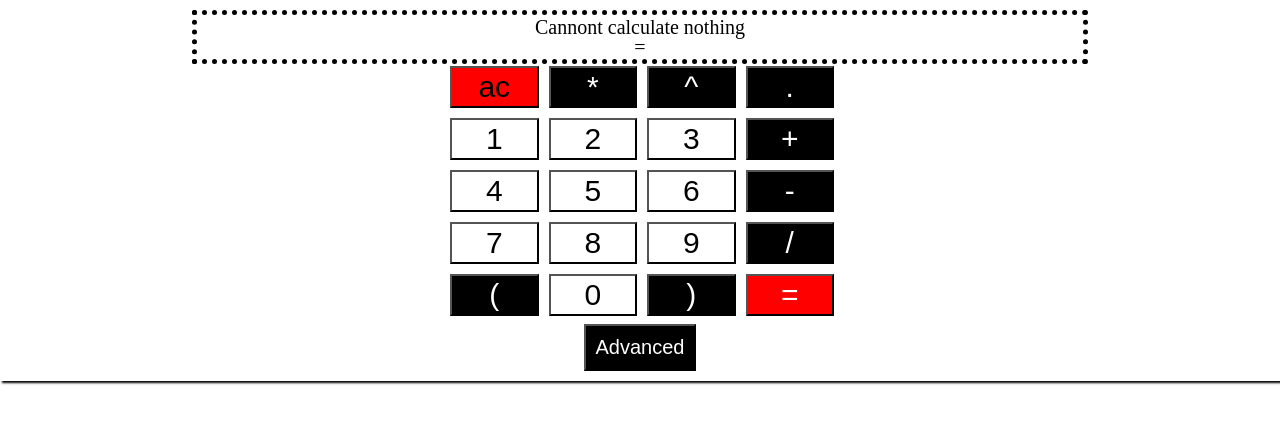
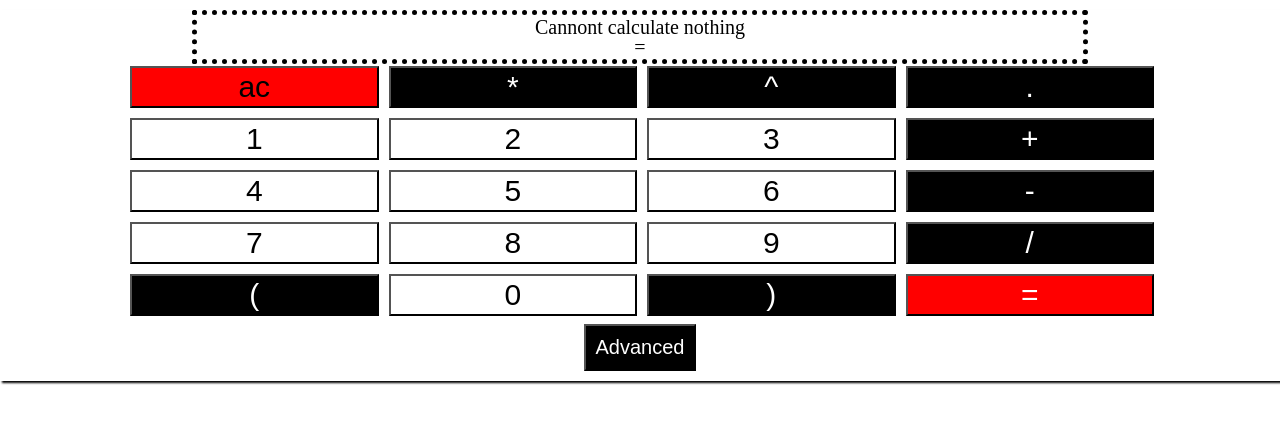
Before and after one commit to collerhatguy/calculator, a React (Create React App) app: page / in a window 1280 px wide. Shown: the top 424 px of the page. Built offline with nearby package versions, Linux system fonts and the light colour scheme.

Commit message:
finally fixed button layout

```diff
--- a/src/components/ButtonList.js
+++ b/src/components/ButtonList.js
@@ -6,9 +6,12 @@ import AdvancedButtons from "./AdvancedButtons";
 export default function ButtonList({setDisplay, allClear, findAnswer, advanced}) {
     const inputs = [ "*", "^", ".", "1", "2", "3", "+", "4", "5", "6", "-", "7", "8", "9", "/", "(", "0", ")",];
     return (
-        <div className="all-buttons">
+        <div
+            style={advanced ? {} : {gridTemplateColumns: "1fr"}}
+            className="all-buttons">
             <AdvancedButtons setDisplay={setDisplay} advanced={advanced}/>
-            <div className="normal-buttons">
+            <div
+                className="normal-buttons">
                 <button className="ac" onClick={() => allClear()}>ac</button>
                 {inputs.map((input, index) => {
                     return <Input
--- a/src/styles/App.css
+++ b/src/styles/App.css
@@ -86,8 +86,8 @@ body {
           align-items: center;
   -webkit-box-orient: vertical;
   -webkit-box-direction: normal;
-      -ms-flex-direction: column;
-          flex-direction: column;
+      -ms-flex-flow: column wrap;
+          flex-flow: column wrap;
 }
 
 /*      c. mixins */
@@ -118,39 +118,36 @@ body {
 
 /* 3. buttons spacing */
 .all-buttons {
-  width: 60%;
-  display: -webkit-box;
-  display: -ms-flexbox;
-  display: flex;
-  -webkit-box-pack: center;
-      -ms-flex-pack: center;
-          justify-content: center;
-  -webkit-box-align: baseline;
-      -ms-flex-align: baseline;
-          align-items: baseline;
+  width: 80%;
+  display: -ms-grid;
+  display: grid;
+  -ms-grid-columns: 1fr 5fr;
+      grid-template-columns: 1fr 5fr;
+  gap: 1rem;
 }
 
 .normal-buttons {
-  width: 50%;
+  width: 100%;
   display: -ms-grid;
   display: grid;
   -ms-grid-columns: (1fr)[4];
       grid-template-columns: repeat(4, 1fr);
   gap: 1rem;
+  -webkit-transition-duration: 500ms;
+          transition-duration: 500ms;
 }
 
 .buttons-advanced {
-  width: 10%;
+  width: 100%;
   display: -ms-grid;
   display: grid;
-  -ms-grid-columns: .2fr;
-      grid-template-columns: .2fr;
+  -ms-grid-columns: 1fr;
+      grid-template-columns: 1fr;
   -ms-grid-rows: (1fr)[5];
       grid-template-rows: repeat(5, 1fr);
   gap: 1rem;
   -webkit-animation: rising 500ms linear forwards;
           animation: rising 500ms linear forwards;
-  margin: .2rem;
 }
 
 /* 4. buttons styling */
--- a/src/styles/App.scss
+++ b/src/styles/App.scss
@@ -22,7 +22,7 @@
     display: flex;
     justify-content: center;
     align-items: center;
-    flex-direction: column;
+    flex-flow: column wrap;
 }
 /*      c. mixins */
 
@@ -65,25 +65,25 @@
 
 /* 3. buttons spacing */
 .all-buttons {
-    width: 60%;
-    display: flex;
-    justify-content: center;
-    align-items: baseline;
+    width: 80%;
+    display: grid;
+    grid-template-columns: 1fr 5fr;
+    gap: 1rem;
 }
 .normal-buttons {
-    width: 50%;
+    width: 100%;
     display: grid;
     grid-template-columns: repeat(4, 1fr);
     gap: 1rem;
+    transition-duration: 500ms;
 }
 .buttons-advanced {
-    width: 10%;
+    width: 100%;
     display: grid;
-    grid-template-columns: .2fr;
+    grid-template-columns: 1fr;
     grid-template-rows: repeat(5, 1fr);
     gap: 1rem;
     animation: rising 500ms linear forwards;
-    margin: .2rem;
 }
 /* 4. buttons styling */
 
```
Also changed, not shown: 1 other file (tests, documents, lock files or other folders).
